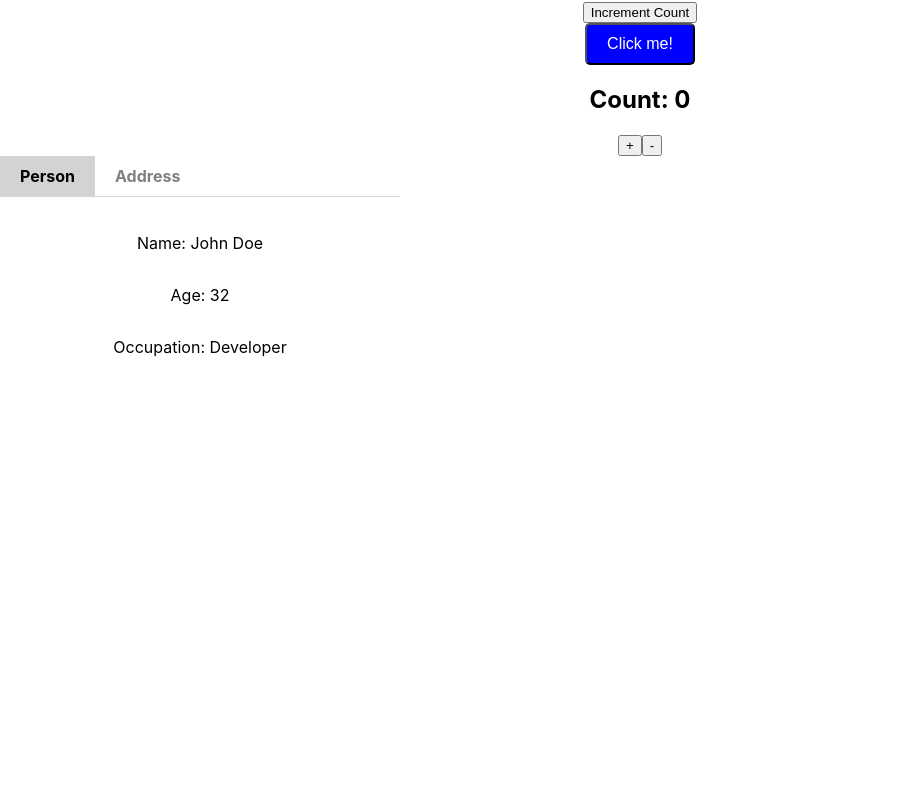
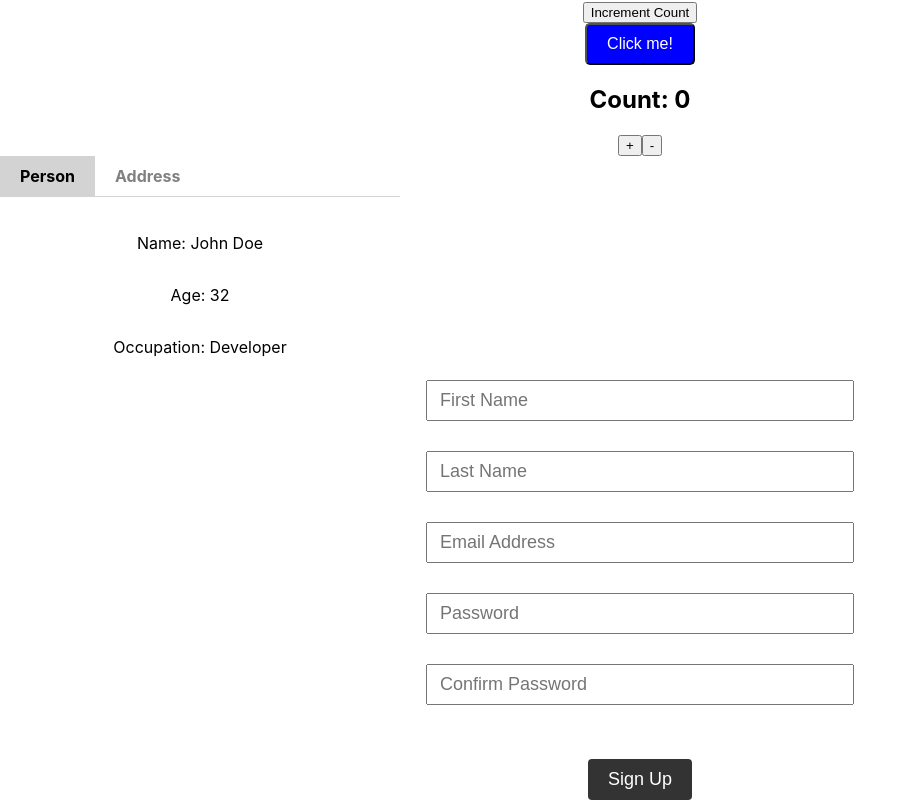
Before and after one commit to srinivasGokarla/DSA, a React (Create React App) app in the folder practice/: page / in a window 1280 px wide. Shown: the part 333-1133 px from the top of the page, without its empty margins (0-917 px from the left). Before the commit the page ends 800 px from the top, so only its background shows below. Built offline with nearby package versions, Linux system fonts and the light colour scheme.

Commit message:
validateSignUp

```diff
--- a/practice/src/App.js
+++ b/practice/src/App.js
@@ -5,7 +5,9 @@ import CheckboxList from './Component/CheckBox';
 import FixSyntex from "./Component/FixSyntaxError";
 import StyledButton from "./Component/StyledButton";
 import Counter from "./Component/Counter";
-import Tabs from "./Component/TabBar"
+import Tabs from "./Component/TabBar";
+import SignUpForm from "./Component/ValidateSignUp"
+
 
 function App() {
   return (
@@ -16,6 +18,7 @@ function App() {
     <StyledButton />
     <Counter />
     <Tabs />
+    <SignUpForm />
     </div>
   );
 }
--- /dev/null
+++ b/practice/src/Component/ValidateSignUp.jsx
@@ -0,0 +1,171 @@
+import React,{useState} from 'react'
+import styled from 'styled-components'
+
+const SignUpForm = () => {
+	const[formValue,setFormValues] = useState({
+		firstName : "",
+		lastName : "",
+		email : "",
+		password : "",
+		confirmPassword : ""
+
+	});
+
+	const [errors, setErrors] = useState({
+		firstName : "",
+		lastName : "",
+		email : "",
+		password : "",
+		confirmPassword : ""
+
+	});
+    const handleChange = (e) => {
+       const{ name, value} = e.target;
+
+    //    setFormValues((prev) => {
+    //       ...prev;
+    //       [name] : value
+    //    })
+
+    setFormValues({...formValue,[name]:value})
+    }
+
+	const validateForm = () => {
+		const {firstName,lastName,email,password,confirmPassword} = formValue;
+        let isValid = true
+		const emailRegex = /^[\w-]+(\.[\w-]+)*@([\w-]+\.)+[a-zA-Z]{2,7}$/
+        const newErrors = {
+        firstName : "",
+		lastName : "",
+		email : "",
+		password : "",
+		confirmPassword : ""
+        }
+        ;
+
+        if(!firstName.length) {
+
+            newErrors.firstName = "First name cannot be empty";
+            isValid = false;
+        } if(!lastName.length) {
+            newErrors.lastName = "Last name cannot be empty";
+            isValid = false;
+        } if(!emailRegex.test(email)) {
+            newErrors.email = "Invalid email address";
+            isValid = false;
+        } if(password.length <= 7) {
+            newErrors.password = "Password must be greater than 7 characters";
+            isValid = false;
+        } if(password !== confirmPassword) {
+            newErrors.confirmPassword = "Passwords do not match"
+            isValid = false;
+        }
+        setErrors(newErrors)
+        return isValid
+	}
+	const handleSubmit = (e) => {
+		e.preventDefault()
+        if(validateForm()) {
+            console.log('Form submitted successfully')
+        }
+
+	}
+
+	return (
+		<Wrapper>
+			<form onSubmit={handleSubmit}>
+				<input
+					data-testid="first-name-id"
+					type="text"
+					name="firstName"
+					placeholder="First Name"
+                    value={formValue.firstName}
+                    onChange={handleChange}
+
+				/>
+				<p data-testid="first-name-error-id" className="error">{errors.firstName}</p>
+				<input
+					data-testid="last-name-id"
+					type="text"
+					name="lastName"
+					placeholder="Last Name"
+                    value={formValue.lastName}
+                    onChange={handleChange}
+				/>
+				<p data-testid="last-name-error-id" className="error">{errors.lastName}</p>
+				<input
+					data-testid="email-id"
+					type="email"
+					name="email"
+					placeholder="Email Address"
+                    value={formValue.email}
+                    onChange={handleChange}
+				/>
+				<p data-testid="email-error-id" className="error">{errors.email}</p>
+				<input
+					data-testid="password-id"
+					type="password"
+					name="password"
+					placeholder="Password"
+                    value={formValue.password}
+                    onChange={handleChange}
+				/>
+				<p data-testid="password-error-id" className="error">{errors.password}</p>
+				<input
+					data-testid="confirm-password-id"
+					type="password"
+					name="confirmPassword"
+					placeholder="Confirm Password"
+                    value={formValue.confirmPassword}
+                    onChange={handleChange}
+				/>
+				<p
+					data-testid="confirm-password-error-id"
+					className="error"
+				>{errors.confirmPassword}</p>
+				<button type="submit">Sign Up</button>
+			</form>
+		</Wrapper>
+	)
+}
+
+export default SignUpForm
+
+const Wrapper = styled.div`
+	margin-top: 24px;
+	font-family: sans-serif;
+
+	form {
+		display: flex;
+		flex-direction: column;
+		align-items: center;
+		justify-content: center;
+	}
+
+	input {
+		padding: 8px 12px;
+		font-size: 18px;
+		margin-bottom: 6px;
+		width: clamp(200px, 40%, 400px);
+	}
+
+	button {
+		padding: 10px 20px;
+		font-size: 18px;
+		border: none;
+		border-radius: 4px;
+		background-color: #333;
+		color: #fff;
+		cursor: pointer;
+		margin-top: 24px;
+
+		&:hover {
+			opacity: 0.8;
+		}
+	}
+
+	.error {
+		margin: 0 0 24px 0;
+		color: red;
+	}
+`
```
